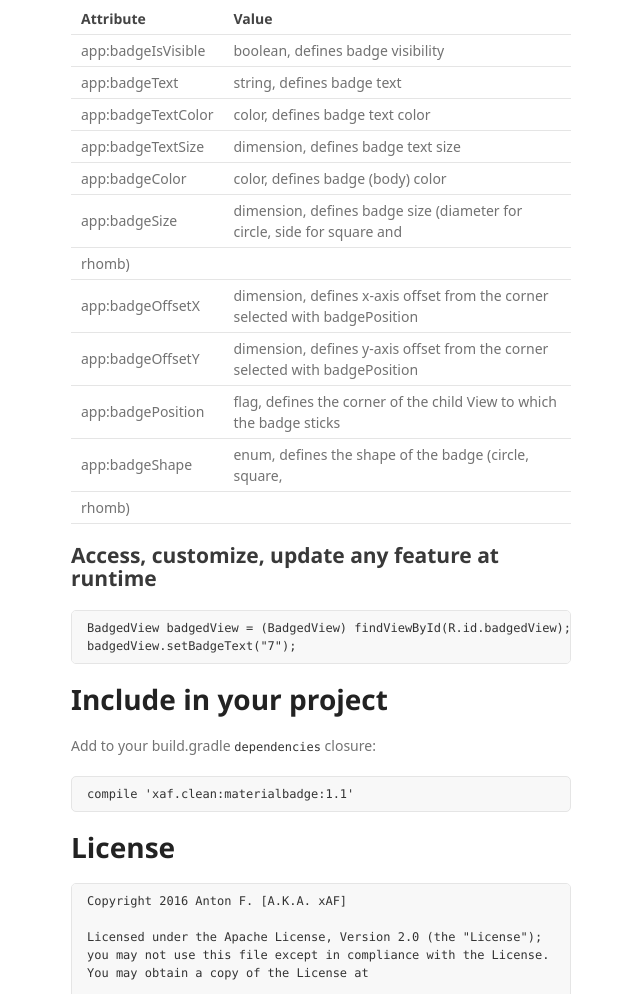
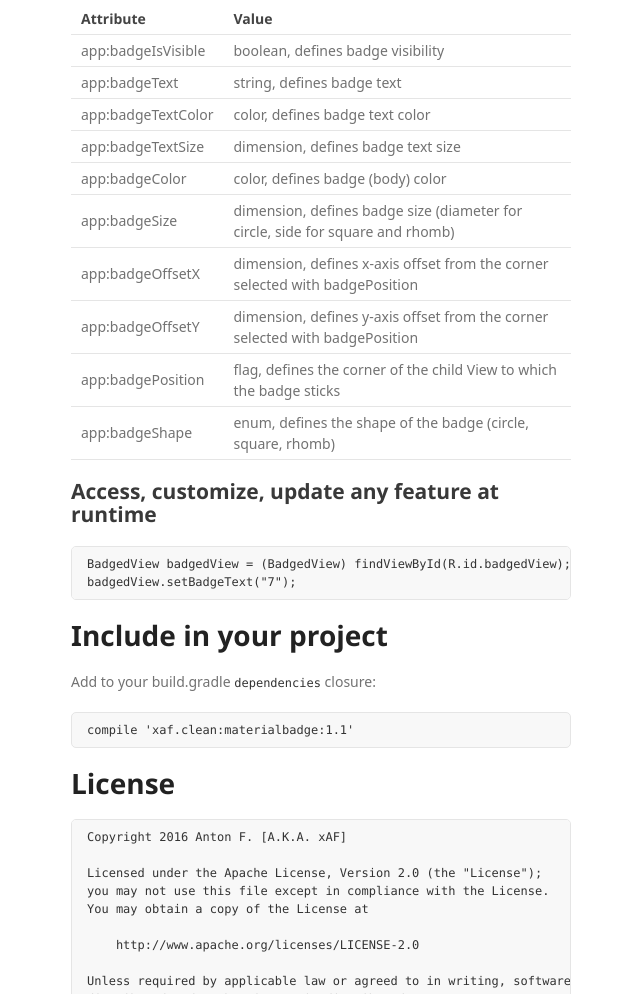
Before and after one commit to xaf-cv/materialbadge, a plain HTML site: page index.html in a window 1280 px wide. Shown: the part 1561-2555 px from the top of the page, without its empty margins (499-1139 px from the left). Drawn offline with Linux system fonts and the light colour scheme; a web font is replaced by a local one.

```diff
--- a/index.html
+++ b/index.html
@@ -108,11 +108,7 @@
 </tr>
 <tr>
 <td>app:badgeSize</td>
-<td>dimension, defines badge size (diameter for circle, side for square and</td>
-</tr>
-<tr>
-<td>rhomb)</td>
-<td></td>
+<td>dimension, defines badge size (diameter for circle, side for square and rhomb)</td>
 </tr>
 <tr>
 <td>app:badgeOffsetX</td>
@@ -128,11 +124,7 @@
 </tr>
 <tr>
 <td>app:badgeShape</td>
-<td>enum, defines the shape of the badge (circle, square,</td>
-</tr>
-<tr>
-<td>rhomb)</td>
-<td></td>
+<td>enum, defines the shape of the badge (circle, square, rhomb)</td>
 </tr>
 </tbody>
 </table>
```
Also changed, not shown: params.json (+1 -1 lines).
